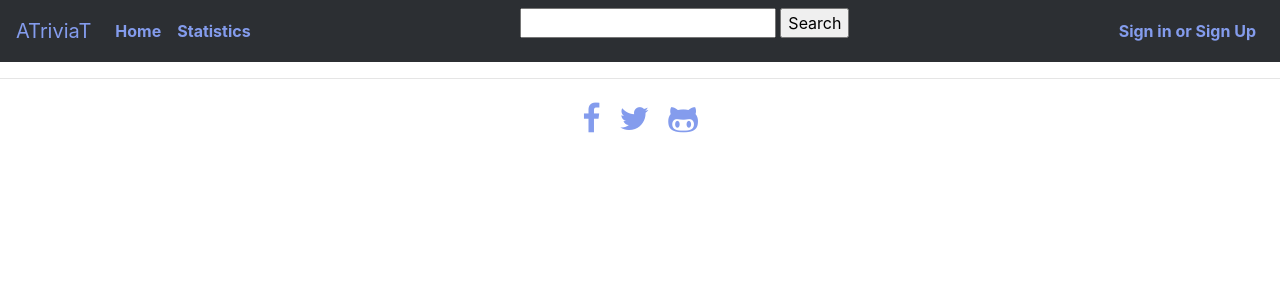
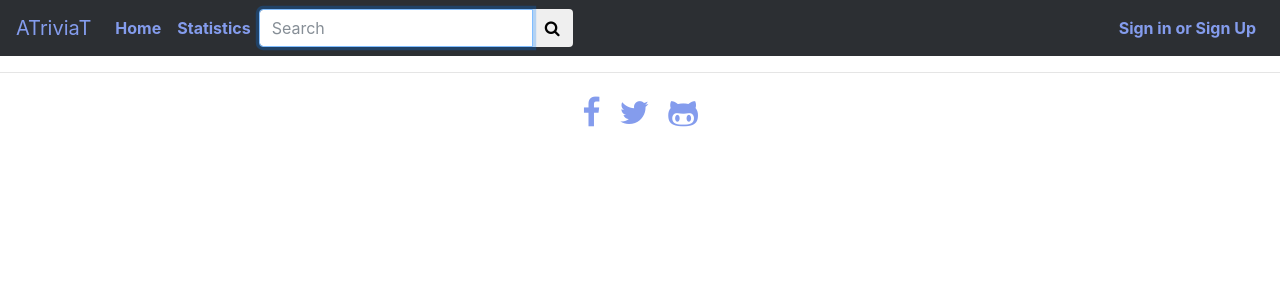
Before and after one commit to Gummiees/TriviaAppPHP, a PHP site: page /search.php in a window 1280 px wide. Shown: the top 300 px of the page. Run offline with PHP 8.4, Linux system fonts and the light colour scheme; some libraries are stand-ins or nearby versions.

Commit message:
Update #2 search.php
- search.php
- Form search
- CSS

```diff
--- a/includes/header.html
+++ b/includes/header.html
@@ -20,7 +20,7 @@
       <span class="navbar-toggler-icon"></span>
     </button>
     <div class="collapse navbar-collapse" id="collapsibleNavbar">
-      <ul class="navbar-nav">
+      <ul class="navbar-nav nav-left">
         <li class="nav-item" id="nav-index">
           <a class="nav-link" href="index.php">Home</a>
         </li>
@@ -28,15 +28,15 @@
           <a class="nav-link" href="stats.php">Statistics</a>
         </li>
         <?php if (isset($_SESSION["nick"])) echo '<li class="nav-item" id="nav-quiz"><a class="nav-link" href="register_quiz.php">Register quiz</a></li>'; ?>
-      </ul>
 
-      <ul class="navbar-nav ml-auto">
-        <li class="nav-item">
-          <form method="POST" action="search.php">
-          <input type="text" name="sea">
-          <input type="submit" value="Search" name="search">
-          </form>
-        </li>
+        <form method="POST" action="search.php" class="navbar-form form-inline ml-auto" role="search">
+          <div class="input-group">
+            <input type="text" id="sea" class="form-control" placeholder="Search" name="sea" required autofocus>
+            <span class="input-group-btn">
+              <button class="btn" type="submit"><i class="fa fa-search"></i></button>
+            </span>
+          </div>
+        </form>
       </ul>
 
       <ul class="navbar-nav ml-auto">
--- a/includes/main.css
+++ b/includes/main.css
@@ -17,6 +17,15 @@
   -moz-transition: color 200ms ease-out;
   -o-transition: color 200ms ease-out;
   transition: color 200ms ease-out;
+}
+
+.navbar-form {
+  margin: 0px !important;
+  padding: 0px !important;
+}
+
+.navbar-form .input-group {
+  margin-right: 10px;
 }
 
 .margin-top {
--- a/search.php
+++ b/search.php
@@ -7,8 +7,8 @@
 	  $bus = trim($_POST['sea']);
 
 	  if (empty($bus)){
-		$text = 'Búsqueda sin resultados';
-	  	}else{
+		echo 'No Search Results';
+	  }else{
 		    require ('mysqli_connect.php');
 		    include ('includes/print_messages.php');
 		    $q = "SELECT id_quiz,title,description,image FROM quizzes WHERE title LIKE '%".$bus."%' ORDER BY id_quiz";
@@ -30,9 +30,8 @@
 		            $i++;
 		        }
 		    echo '</div>';
-		    } else echo 'There is no quiz that contains this parameter '.$bus.' ...';
+		    } else echo print_message('danger', 'There is no quiz that contains "'.$bus.'"');
 		}
-		mysqli_close($dbc);
-	  }
+	}
 	include("includes/footer.html");
 ?>
```
